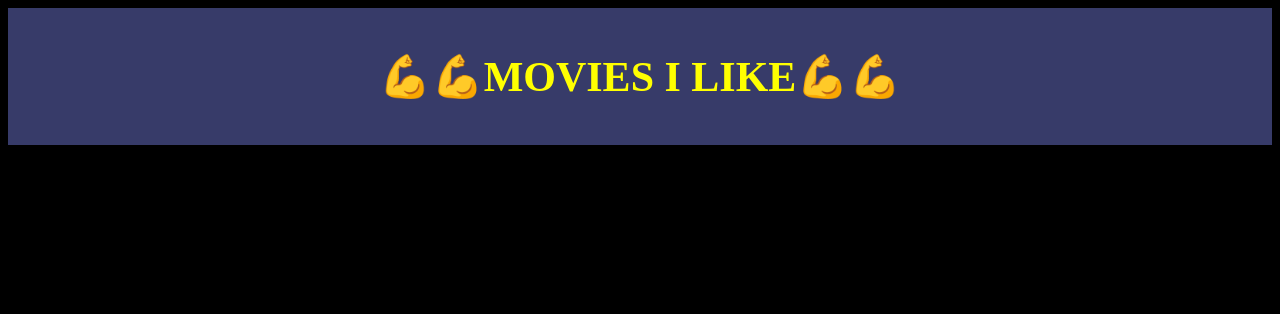
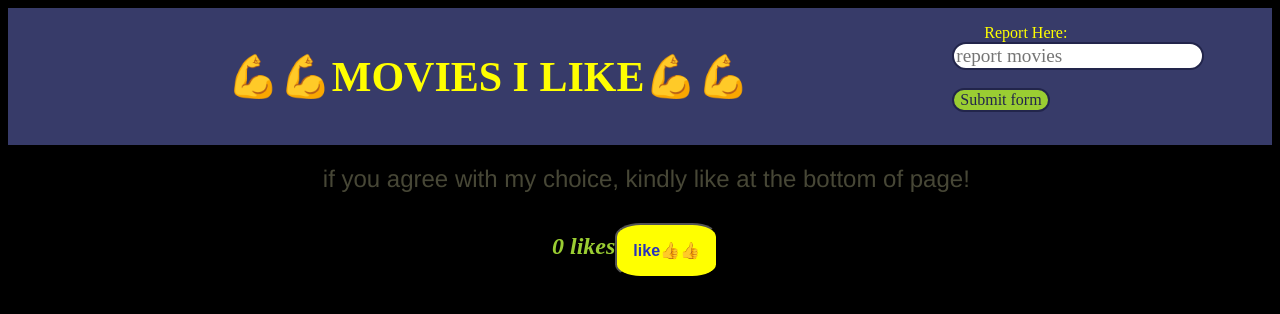
Before and after one commit to henry-thiongi/my-project, a website: page index.html in a window 1280 px wide. Drawn offline with Linux system fonts and the light colour scheme; a web font is replaced by a local one.

Commit message:
completed assignment

```diff
--- a/index.html
+++ b/index.html
@@ -10,6 +10,19 @@
 <body>
   <header>
     <h1 id="my-title">💪💪MOVIES I LIKE💪💪</h1>
-  </header>
+    <form id="form">
+     <label id="label">Report Here: <input type="text" id="text-field" placeholder="report movies"></label>
+        <br><br>
+     <button type="submit" id="search">Submit form</button>
+    </form>
+      <p id="log"></p>
+    </header>
+    <h2 id="page-description">if you agree with my choice, kindly like at the bottom of page!</h2>
+<main id="main">
+<div class="movies"></div>
+<h2 id="like-count">0 likes</h3>
+<div id="likes-div"><button id="likes">like👍👍</button></div>
+</main>
+<script src="index.js"></script>
 </body>
 </html>
```
